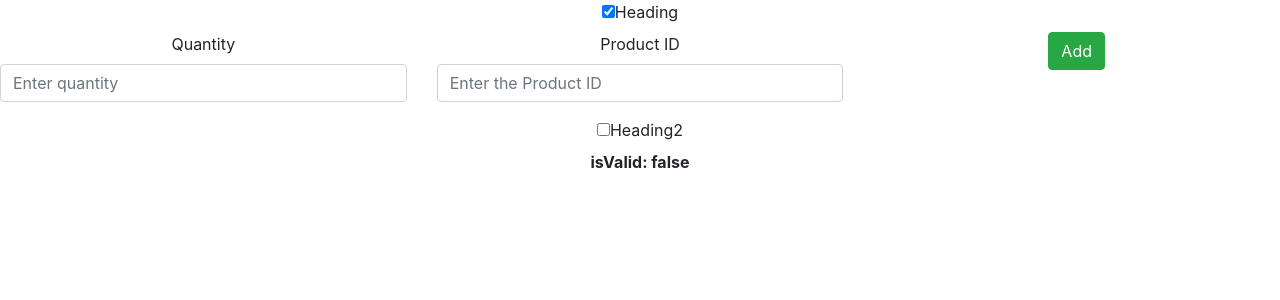
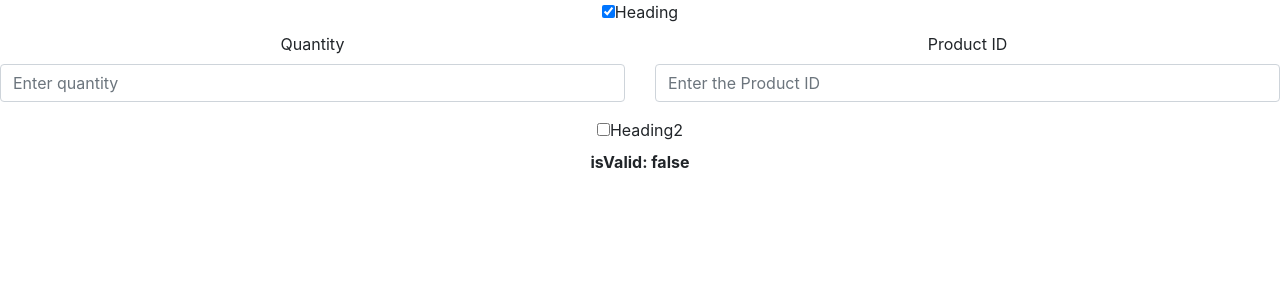
Before and after one commit to Travellerme/react-hook-form-issue, a React (Create React App) app: page / in a window 1280 px wide. Shown: the top 300 px of the page. Built offline with nearby package versions, Linux system fonts and the light colour scheme.

Commit message:
reducing amount of additional functionality

```diff
--- a/src/App.js
+++ b/src/App.js
@@ -35,8 +35,7 @@ const conf = {
               })
               .validate(value).error?.message
         }
-    },
-    "actions": {"plus": {"size": "xs"}, "minus": {"size": "xs"}}
+    }
 }
 
 function App() {
--- a/src/components/InputCreator/hooks.jsx
+++ b/src/components/InputCreator/hooks.jsx
@@ -1,49 +1,4 @@
 import React, { useCallback } from 'react'
-import { Button } from 'reactstrap';
 
 export const useOnChangeHandler = () =>
   useCallback((onChange) => (e) => onChange(e.target.value), [])
-
-export const useAddNewRowHandler = ({
-  append,
-  fieldNames,
-}) =>
-  useCallback(() => {
-    append(
-      (Array.isArray(fieldNames) ? fieldNames : []).reduce(
-        (acc, name) => ({ ...acc, [name]: '' }),
-        {}
-      )
-    )
-  }, [fieldNames, append])
-
-export const useRemoveRowHandler = (remove) =>
-  useCallback(
-    (rowId) => () => {
-      remove(rowId)
-    },
-    [remove]
-  )
-
-export const useGetActionElements = ({
-  fields,
-  actions,
-  addNewRowHandler,
-  removeRowHandler,
-}) =>
-  useCallback(
-    (rowId) => {
-      const ifRowsMoreThanOne = fields.length > 1
-      return (
-        <>
-          {actions?.plus && (
-            <Button color="success" onClick={addNewRowHandler}>Add</Button>
-          )}
-          {ifRowsMoreThanOne && actions?.minus && (
-            <Button color="danger" onClick={removeRowHandler(rowId)}>Remove</Button>
-          )}
-        </>
-      )
-    },
-    [actions?.minus, actions?.plus, addNewRowHandler, fields.length, removeRowHandler]
-  )
--- a/src/components/InputCreator/index.jsx
+++ b/src/components/InputCreator/index.jsx
@@ -2,30 +2,19 @@ import React, { useMemo } from 'react'
 import { get } from 'lodash'
 import { FormGroup, Label, Input, Row, Col } from 'reactstrap';
 import { Controller, useFieldArray, useFormContext } from 'react-hook-form'
-// import styles from './InputCreator.module.scss'
-import { useAddNewRowHandler, useGetActionElements, useOnChangeHandler, useRemoveRowHandler } from "./hooks";
+import { useOnChangeHandler } from "./hooks";
 
 const InputCreator = ({ fieldPrefix = 'prefix', fieldsConf, actions }) => {
   const { control, errors } = useFormContext()
-  const { fields, append, remove } = useFieldArray({
+  const { fields } = useFieldArray({
     control,
     name: fieldPrefix,
   })
   const fieldNames = useMemo(() => Object.keys(fieldsConf || {}), [fieldsConf])
-  const ifActionsExist = useMemo(() => Boolean(actions && Object.keys(actions).length), [actions])
-  const colSize = useMemo(() => Math.floor((ifActionsExist ? 10 : 12) / fieldNames.length), [
+  const colSize = useMemo(() => Math.floor(12 / fieldNames.length), [
     fieldNames,
-    ifActionsExist,
   ])
   const onChangeHandler = useOnChangeHandler()
-  const addNewRowHandler = useAddNewRowHandler({ append, fieldNames })
-  const removeRowHandler = useRemoveRowHandler(remove)
-  const getActionElems = useGetActionElements({
-    fields,
-    actions,
-    addNewRowHandler,
-    removeRowHandler,
-  })
   return (
     <>
       {fields.map((field, rowId) => (
@@ -52,7 +41,7 @@ const InputCreator = ({ fieldPrefix = 'prefix', fieldsConf, actions }) => {
                           placeholder={fieldsConf[name].placeholder}
                           onChange={onChangeHandler(onChange)}
                       />
-                      <div slot="error-message">
+                      <div slot="error-message" className="alert-danger">
                         {String(get(errors, `${fieldPrefix}[${rowId}].${name}.message`, ''))}
                       </div>
                     </FormGroup>
@@ -61,11 +50,6 @@ const InputCreator = ({ fieldPrefix = 'prefix', fieldsConf, actions }) => {
               />
             </Col>
           ))}
-          {ifActionsExist && (
-            <Col size={2}>
-              {getActionElems(rowId)}
-            </Col>
-          )}
         </Row>
       ))}
     </>
```
